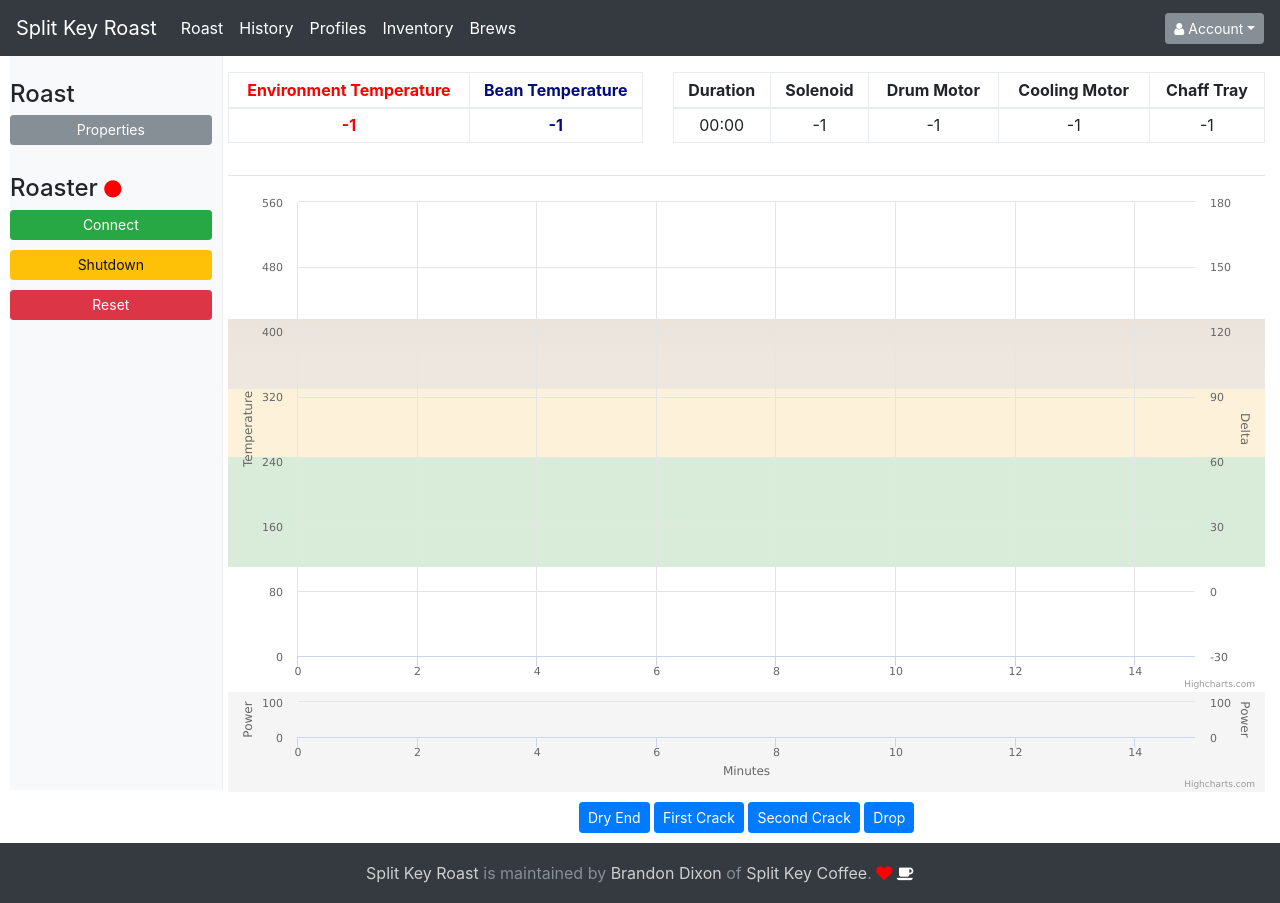
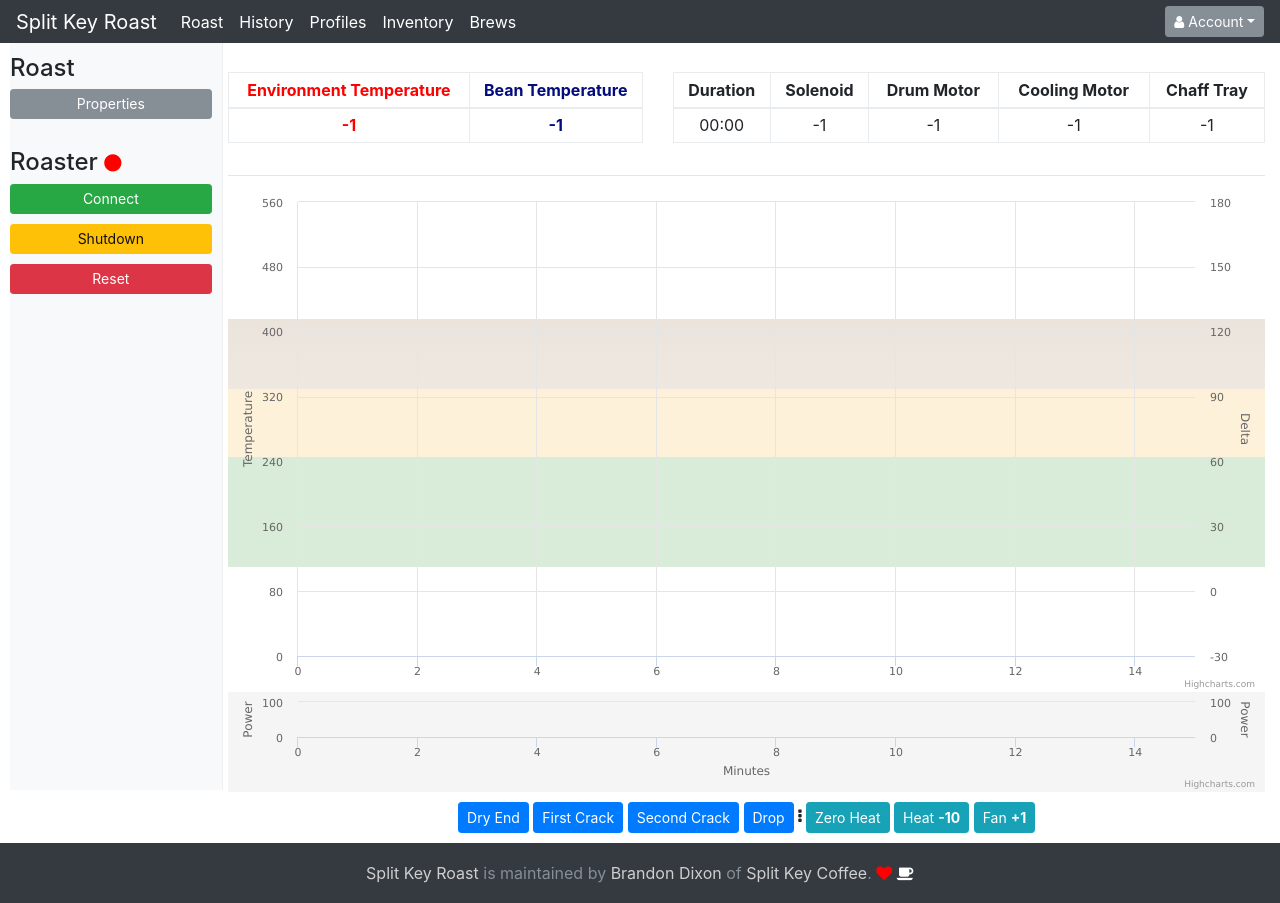
Before and after one commit to splitkeycoffee/split-key-roast, a Flask app: page /roast in a window 1280 px wide. Run offline with Flask 2, Linux system fonts and the light colour scheme; a user stored in the database is signed in; a database or web service that is not in the repository returns one stand-in record (values such as "Sample title"); parts of the project's set-up code (start-up, migrations or seed data) failed here and were passed over; some libraries are stand-ins or nearby versions.

Commit message:
Added quick controls for common actions when roasting

```diff
--- a/app/resources/css/dashboard.css
+++ b/app/resources/css/dashboard.css
@@ -5,6 +5,10 @@
 /* Move down content because we have a fixed navbar that is 3.5rem tall */
 body {
   padding-top: 3.5rem;
+}
+
+nav.navbar {
+  max-height: 43px;
 }
 
 /*
@@ -23,7 +27,7 @@ h1 {
 
 .sidebar {
   position: fixed;
-  top: 51px;
+  top: 25px;
   bottom: 0;
   left: 0;
   /*z-index: 1000;*/
--- a/app/resources/css/roast.css
+++ b/app/resources/css/roast.css
@@ -14,7 +14,7 @@
     text-align: center;
 }
 
-.roast-actions {
+.roast-actions, .secondary-controls {
     text-align: center;
 }
 
--- a/app/resources/js/hottop.js
+++ b/app/resources/js/hottop.js
@@ -255,6 +255,31 @@ $(document).ready(function() {
         $(this).prop("disabled", true);
     });
 
+    $('.zero-heat').click(function() {
+        $("#heat-slider").slider("value", 0);
+        $('#heat-handle').text(0);
+    });
+
+    $('.heat-minus-10').click(function() {
+        var current = parseInt($("#heat-handle").text());
+        var adjusted = current - 10;
+        if (adjusted < 0) {
+            adjusted = 0;
+        }
+        $("#heat-slider").slider("value", adjusted);
+        $('#heat-handle').text(adjusted);
+    });
+
+    $('.fan-plus-1').click(function() {
+        var current = parseInt($("#fan-handle").text());
+        var adjusted = current + 1;
+        if (adjusted >= 10) {
+            adjusted = 10;
+        }
+        $("#fan-slider").slider("value", adjusted);
+        $('#fan-handle').text(adjusted);
+    });
+
     $('.drop').click(function() {
         if (debug) { console.log("Drop Initiated"); }
         socket.emit('drop');
--- a/app/templates/roast.html
+++ b/app/templates/roast.html
@@ -164,10 +164,14 @@
         <button class="btn btn-sm btn-primary margin-10 fc" type="button" action="true">First Crack</button>
         <button class="btn btn-sm btn-primary margin-10 sc" type="button" action="true">Second Crack</button>
         <button class="btn btn-sm btn-primary margin-10 drop" type="button" action="true">Drop</button>
+        <span><i class="fa fa-ellipsis-v" aria-hidden="true"></i></span>
+        <button class="btn btn-sm btn-info margin-10 zero-heat" type="button" action="true">Zero Heat</button>
+        <button class="btn btn-sm btn-info margin-10 heat-minus-10" type="button" action="true">Heat <b>-10</b></button>
+        <button class="btn btn-sm btn-info margin-10 fan-plus-1" type="button" action="true">Fan <b>+1</b></button>
       </div>
       <div id="cooldown-alert" class="alerts hidden">
         <div class="alert alert-info alert-dismissible show" role="alert">
-          <strong>Cooldown Activated!</strong> Consider stopping the monitor now. When the beans are cooled, click shutdown to turn the roast off.
+          <strong>Cool down Activated!</strong> Consider stopping the monitor now. When the beans are cooled, click shutdown to turn the roast off.
           <button type="button" class="close" data-dismiss="alert" aria-label="Close">
             <span aria-hidden="true">&times;</span>
           </button>
```
